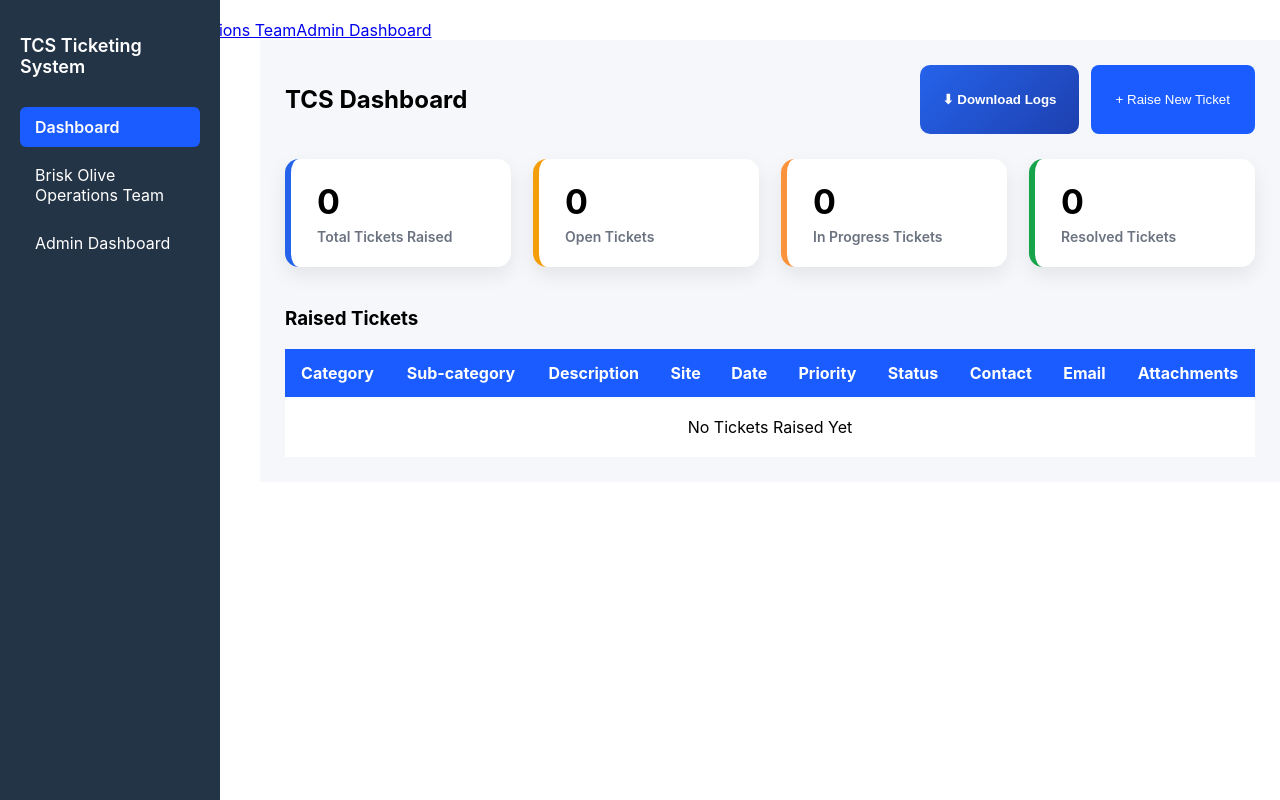
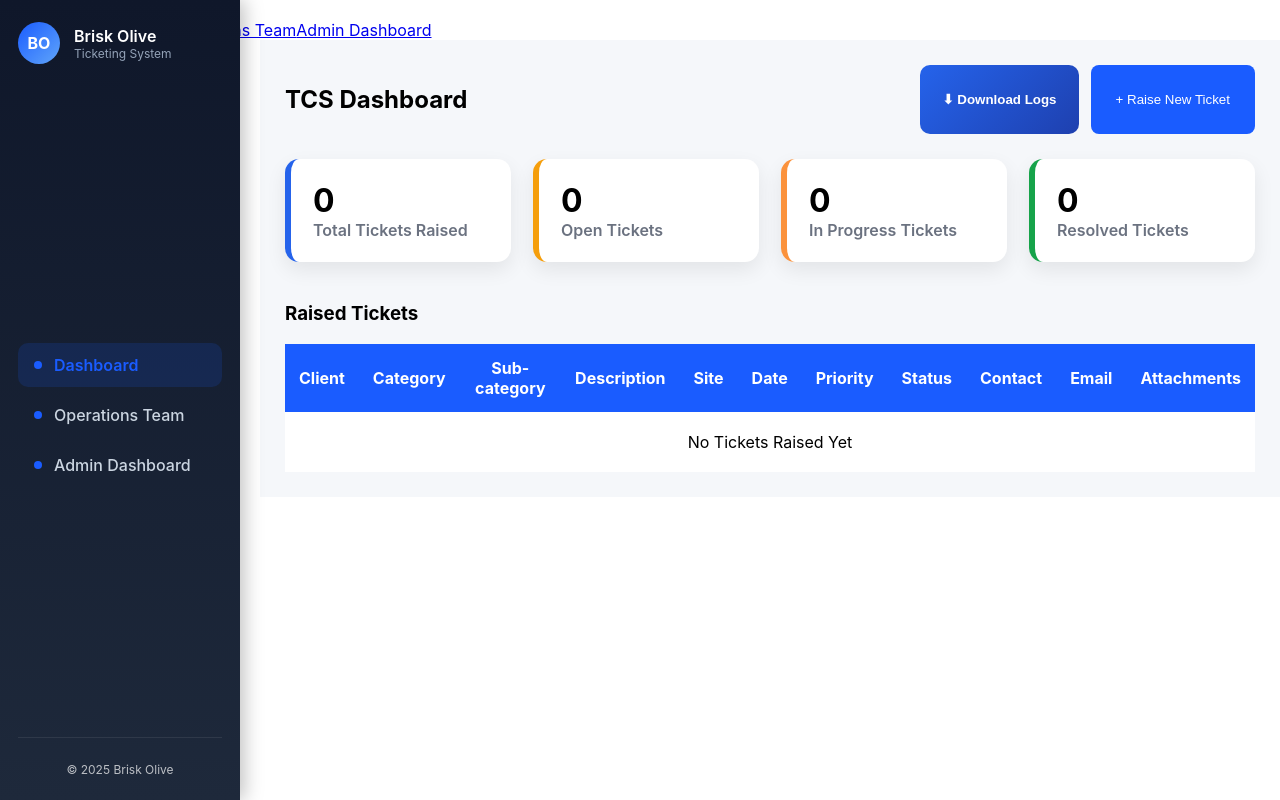
Before and after one commit to Briskolive25/TCS-ticketing-system, a React (Create React App) app: page /dashboard in a window 1280 px wide. Built offline with nearby package versions, Linux system fonts and the light colour scheme.

Commit message:
Resolve README merge conflict

```diff
--- a/src/components/Sidebar.js
+++ b/src/components/Sidebar.js
@@ -3,56 +3,110 @@ import { NavLink } from "react-router-dom";
 
 const Sidebar = () => {
   return (
-    <div style={sidebarStyle}>
-      <h2 style={titleStyle}>TCS Ticketing System</h2>
+    <aside style={sidebarStyle}>
+      {/* BRAND */}
+      <div style={brandBox}>
+        <div style={logoCircle}>BO</div>
+        <div>
+          <div style={brandTitle}>Brisk Olive</div>
+          <div style={brandSub}>Ticketing System</div>
+        </div>
+      </div>
 
-      <ul style={menuStyle}>
-        <MenuItem to="/dashboard" label="Dashboard" />
-        <MenuItem to="/operations" label="Brisk Olive Operations Team" />
-        <MenuItem to="/admin-dashboard" label="Admin Dashboard" /> {/* ✅ NEW */}
-      </ul>
-    </div>
+      {/* MENU */}
+      <nav>
+        <ul style={menuStyle}>
+          <MenuItem to="/dashboard" label="Dashboard" />
+          <MenuItem to="/operations" label="Operations Team" />
+          <MenuItem to="/admin-dashboard" label="Admin Dashboard" />
+        </ul>
+      </nav>
+
+      {/* FOOTER */}
+      <div style={footerStyle}>
+        <span style={{ fontSize: 12, opacity: 0.7 }}>© 2025 Brisk Olive</span>
+      </div>
+    </aside>
   );
 };
 
 const MenuItem = ({ to, label }) => (
-  <li style={{ marginBottom: 8 }}>
+  <li style={{ marginBottom: 6 }}>
     <NavLink
       to={to}
       style={({ isActive }) => ({
-        display: "block",
-        padding: "10px 15px",
-        borderRadius: 6,
-        color: "#fff",
+        display: "flex",
+        alignItems: "center",
+        gap: 12,
+        padding: "12px 16px",
+        borderRadius: 10,
+        color: isActive ? "#1a5cff" : "#cbd5e1",
         textDecoration: "none",
-        background: isActive ? "#1a5cff" : "transparent",
-        fontWeight: isActive ? "600" : "400"
+        background: isActive ? "rgba(26,92,255,0.15)" : "transparent",
+        fontWeight: isActive ? 600 : 500,
+        transition: "all .25s ease"
       })}
+      onMouseEnter={e => {
+        if (!e.currentTarget.style.background.includes("rgba"))
+          e.currentTarget.style.background = "rgba(255,255,255,0.06)";
+      }}
+      onMouseLeave={e => {
+        if (!e.currentTarget.className.includes("active"))
+          e.currentTarget.style.background = "transparent";
+      }}
     >
+      <span style={dotIcon} />
       {label}
     </NavLink>
   </li>
 );
 
+/* STYLES */
+
 const sidebarStyle = {
   position: "fixed",
   left: 0,
   top: 0,
-  width: 220,
+  width: 240,
   height: "100vh",
-  background: "#243447",
+  background: "linear-gradient(180deg,#0f172a,#1e293b)",
   color: "#fff",
-  padding: 20,
+  padding: "22px 18px",
   boxSizing: "border-box",
-  overflowY: "auto",
-  overflowX: "hidden",
+  display: "flex",
+  flexDirection: "column",
+  justifyContent: "space-between",
+  boxShadow: "4px 0 18px rgba(0,0,0,0.25)",
   zIndex: 1000
 };
 
-const titleStyle = {
-  marginBottom: 30,
-  fontSize: 18,
+const brandBox = {
+  display: "flex",
+  alignItems: "center",
+  gap: 14,
+  marginBottom: 35
+};
+
+const logoCircle = {
+  width: 42,
+  height: 42,
+  borderRadius: "50%",
+  background: "linear-gradient(135deg,#1a5cff,#60a5fa)",
+  display: "flex",
+  alignItems: "center",
+  justifyContent: "center",
+  fontWeight: 700,
+  fontSize: 16
+};
+
+const brandTitle = {
+  fontSize: 16,
   fontWeight: 600
+};
+
+const brandSub = {
+  fontSize: 12,
+  color: "#94a3b8"
 };
 
 const menuStyle = {
@@ -61,4 +115,17 @@ const menuStyle = {
   margin: 0
 };
 
+const dotIcon = {
+  width: 8,
+  height: 8,
+  borderRadius: "50%",
+  background: "#1a5cff"
+};
+
+const footerStyle = {
+  paddingTop: 20,
+  borderTop: "1px solid rgba(255,255,255,0.08)",
+  textAlign: "center"
+};
+
 export default Sidebar;
--- a/src/pages/Dashboard.js
+++ b/src/pages/Dashboard.js
@@ -4,7 +4,17 @@ import Sidebar from "../components/Sidebar";
 export default function Dashboard() {
   const [showForm, setShowForm] = useState(false);
   const [tickets, setTickets] = useState([]);
-  const [viewRow, setViewRow] = useState(null);
+
+  const clients = [
+    "Temp Staffing",
+    "NIA",
+    "Mitkat",
+    "Athena Education",
+    "Sugam Group",
+    "Flipkart",
+    "ReGrow Clinic",
+    "Torrocks",
+  ];
 
   const subCategories = {
     "Attendance / Timesheet Issues": ["Incorrect attendance", "Missing mandays", "Shift mismatch"],
@@ -17,9 +27,9 @@ export default function Dashboard() {
 
   const categories = Object.keys(subCategories);
   const priorityOptions = ["Critical", "High", "Medium", "Low"];
-  const statusOptions = ["Open", "In Progress", "Resolved"];
 
   const [form, setForm] = useState({
+    client: "",
     category: "",
     subCategory: "",
     description: "",
@@ -32,48 +42,80 @@ export default function Dashboard() {
     email: "",
   });
 
-  /* DATE FORMAT → 25/Dec/2025 */
-  const formatDate = (dateStr) => {
-    if (!dateStr) return "";
-    return new Date(dateStr).toLocaleDateString("en-GB", {
-      day: "2-digit",
-      month: "short",
-      year: "numeric",
+  const handleChange = (e) => {
+    const { name, value, files } = e.target;
+
+    if (name === "category") {
+      setForm({ ...form, category: value, subCategory: "" });
+    } else if (name === "attachments") {
+      setForm({ ...form, attachments: Array.from(files) });
+    } else {
+      setForm({ ...form, [name]: value });
+    }
+  };
+
+  const submitForm = () => {
+    setTickets([...tickets, form]);
+    setShowForm(false);
+    alert("Ticket Added Successfully!");
+
+    setForm({
+      client: "",
+      category: "",
+      subCategory: "",
+      description: "",
+      site: "",
+      date: "",
+      priority: "",
+      status: "Open",
+      attachments: [],
+      contact: "",
+      email: "",
     });
   };
 
-  const handleChange = (e) => {
-    const { name, value, files } = e.target;
-    if (name === "category") return setForm({ ...form, category: value, subCategory: "" });
-    if (name === "attachments") return setForm({ ...form, attachments: Array.from(files) });
-    setForm({ ...form, [name]: value });
-  };
+  const formatDate = (d) =>
+    d
+      ? new Date(d).toLocaleDateString("en-GB", {
+          day: "2-digit",
+          month: "short",
+          year: "numeric",
+        })
+      : "";
 
-  const submitForm = () => {
-    setTickets([...tickets, { ...form }]);
-    setShowForm(false);
-    alert("Ticket Added Successfully!");
-    setForm({
-      category: "", subCategory: "", description: "", site: "",
-      date: "", priority: "", status: "Open",
-      attachments: [], contact: "", email: "",
+  /* 🔹 VIEW ATTACHMENTS */
+  const viewAttachments = (files) => {
+    if (!files || files.length === 0) {
+      alert("No attachments available");
+      return;
+    }
+
+    files.forEach((file) => {
+      const url = URL.createObjectURL(file);
+      window.open(url, "_blank");
     });
   };
-
-  const openTickets = tickets.filter(t => t.status === "Open").length;
-  const inProgressTickets = tickets.filter(t => t.status === "In Progress").length;
-  const resolvedTickets = tickets.filter(t => t.status === "Resolved").length;
 
   const downloadLogs = () => {
     if (!tickets.length) return alert("No ticket logs available");
 
     const headers = [
-      "Categorys","Sub Category","Description","Site","Date",
-      "Priority","Status","Contact","Email","Attachments"
+      "Client",
+      "Category",
+      "Sub Category",
+      "Description",
+      "Site",
+      "Date",
+      "Priority",
+      "Status",
+      "Contact",
+      "Email",
+      "Attachments",
     ];
 
     const rows = tickets.map(t =>
       [
+        t.client,
         t.category,
         t.subCategory,
         t.description,
@@ -83,23 +125,29 @@ export default function Dashboard() {
         t.status,
         t.contact,
         t.email,
-        t.attachments.map(f => f.name).join(" | ")
+        t.attachments.map(f => f.name).join(" | "),
       ].join(",")
     );
 
-    const blob = new Blob([[headers.join(","), ...rows].join("\n")], { type: "text/csv" });
+    const blob = new Blob([[headers.join(","), ...rows].join("\n")], {
+      type: "text/csv",
+    });
+
     const a = document.createElement("a");
     a.href = URL.createObjectURL(blob);
     a.download = "ticket_logs.csv";
     a.click();
   };
 
+  const openTickets = tickets.filter(t => t.status === "Open").length;
+  const inProgressTickets = tickets.filter(t => t.status === "In Progress").length;
+  const resolvedTickets = tickets.filter(t => t.status === "Resolved").length;
+
   return (
     <div style={{ display: "flex" }}>
       <Sidebar />
 
-      <div style={{ padding: 25, width: "100%", background: "#f5f7fa", marginLeft: 260 }}>
-
+      <div style={{ padding: 25, width: "100%", marginLeft: 260, background: "#f5f7fa" }}>
         {/* HEADER */}
         <div style={{ display: "flex", justifyContent: "space-between", marginBottom: 25 }}>
           <h2>TCS Dashboard</h2>
@@ -109,7 +157,7 @@ export default function Dashboard() {
           </div>
         </div>
 
-        {/* DASHBOARD */}
+        {/* CARDS */}
         <div style={cardGrid}>
           <Card title="Total Tickets Raised" value={tickets.length} color="#2563eb" />
           <Card title="Open Tickets" value={openTickets} color="#f59e0b" />
@@ -124,10 +172,16 @@ export default function Dashboard() {
               <h3>Raise New Ticket</h3>
 
               <div style={formGrid}>
+                <FormSelect label="Client Name" name="client" value={form.client} options={clients} onChange={handleChange} />
                 <FormSelect label="Category" name="category" value={form.category} options={categories} onChange={handleChange} />
-                <FormSelect label="Sub-category" name="subCategory" value={form.subCategory}
+                <FormSelect
+                  label="Sub-category"
+                  name="subCategory"
+                  value={form.subCategory}
                   options={form.category ? subCategories[form.category] : []}
-                  onChange={handleChange} disabled={!form.category} />
+                  onChange={handleChange}
+                  disabled={!form.category}
+                />
 
                 <div style={{ gridColumn: "span 2" }}>
                   <label>Description</label>
@@ -137,7 +191,12 @@ export default function Dashboard() {
                 <FormField label="Site / Center" name="site" onChange={handleChange} />
                 <FormField label="Date of Issue" name="date" type="date" onChange={handleChange} />
                 <FormSelect label="Priority" name="priority" value={form.priority} options={priorityOptions} onChange={handleChange} />
-                <FormSelect label="Status" name="status" value={form.status} options={statusOptions} onChange={handleChange} />
+
+                <div style={formRow}>
+                  <label>Status</label>
+                  <input value="Open" disabled style={{ ...inputStyle, background: "#f3f4f6", fontWeight: 600 }} />
+                </div>
+
                 <FormField label="Contact Person" name="contact" onChange={handleChange} />
                 <FormField label="Email / Phone" name="email" onChange={handleChange} />
 
@@ -160,16 +219,16 @@ export default function Dashboard() {
         <table style={tableContainer}>
           <thead style={theadStyle}>
             <tr>
-              {["Category","Sub-category","Description","Site","Date","Priority","Status","Contact","Email","Attachments"]
+              {["Client","Category","Sub-category","Description","Site","Date","Priority","Status","Contact","Email","Attachments"]
                 .map(h => <th key={h} style={thStyle}>{h}</th>)}
             </tr>
           </thead>
-
           <tbody>
             {tickets.length === 0 ? (
-              <tr><td colSpan="10" style={emptyRow}>No Tickets Raised Yet</td></tr>
+              <tr><td colSpan="11" style={emptyRow}>No Tickets Raised Yet</td></tr>
             ) : tickets.map((t, i) => (
               <tr key={i} style={rowStyle}>
+                <td style={tdStyle}>{t.client}</td>
                 <td style={tdStyle}>{t.category}</td>
                 <td style={tdStyle}>{t.subCategory}</td>
                 <td style={tdStyle}>{t.description}</td>
@@ -179,30 +238,23 @@ export default function Dashboard() {
                 <td style={tdStyle}>{t.status}</td>
                 <td style={tdStyle}>{t.contact}</td>
                 <td style={tdStyle}>{t.email}</td>
-
                 <td style={tdStyle}>
                   {t.attachments.length === 0 ? "No File" : (
-                    <>
-                      <span
-                        onClick={() => setViewRow(viewRow === i ? null : i)}
-                        style={{ color: "#2563eb", cursor: "pointer", fontWeight: 600 }}
-                      >
-                        View
-                      </span>
-
-                      {viewRow === i && (
-                        <div style={attachmentPopup}>
-                          <b>Attachments</b>
-                          {t.attachments.map((f, idx) => (
-                            <div key={idx}>
-                              <a href={URL.createObjectURL(f)} target="_blank" rel="noreferrer">
-                                📎 {f.name}
-                              </a>
-                            </div>
-                          ))}
-                        </div>
-                      )}
-                    </>
+                    <button
+                      onClick={() => viewAttachments(t.attachments)}
+                      style={{
+                        background: "#2563eb",
+                        color: "#fff",
+                        padding: "6px 12px",
+                        borderRadius: 6,
+                        border: "none",
+                        cursor: "pointer",
+                        fontSize: 13,
+                        fontWeight: 600,
+                      }}
+                    >
+                      View
+                    </button>
                   )}
                 </td>
               </tr>
@@ -232,54 +284,27 @@ const FormSelect = ({ label, name, value, options, onChange, disabled }) => (
   </div>
 );
 
-/* ENHANCED CARD */
 const Card = ({ title, value, color }) => (
-  <div
-    style={{
-      background: "#fff",
-      borderRadius: 14,
-      padding: "22px 26px",
-      boxShadow: "0 8px 20px rgba(0,0,0,0.08)",
-      borderLeft: `6px solid ${color}`,
-      transition: "all .25s ease",
-    }}
-  >
-    <div style={{ fontSize: 34, fontWeight: 700 }}>{value}</div>
-    <div style={{ marginTop: 6, fontSize: 14, fontWeight: 600, color: "#6b7280" }}>
-      {title}
-    </div>
+  <div style={{ background: "#fff", borderRadius: 14, padding: 22, boxShadow: "0 8px 20px rgba(0,0,0,0.08)", borderLeft: `6px solid ${color}` }}>
+    <div style={{ fontSize: 32, fontWeight: 700 }}>{value}</div>
+    <div style={{ color: "#6b7280", fontWeight: 600 }}>{title}</div>
   </div>
 );
 
 /* STYLES */
-const cardGrid = {
-  display: "grid",
-  gridTemplateColumns: "repeat(auto-fit,minmax(220px,1fr))",
-  gap: 22,
-};
-
+const cardGrid = { display: "grid", gridTemplateColumns: "repeat(auto-fit,minmax(220px,1fr))", gap: 22 };
 const modalOverlay = { position: "fixed", inset: 0, background: "rgba(0,0,0,.5)", display: "flex", justifyContent: "center", alignItems: "center", zIndex: 9999 };
 const modalBox = { background: "#fff", padding: 25, borderRadius: 10, width: 900 };
 const formGrid = { display: "grid", gridTemplateColumns: "repeat(2,1fr)", gap: 20 };
 const formRow = { display: "flex", flexDirection: "column" };
 const inputStyle = { padding: 8, borderRadius: 6, border: "1px solid #ccc" };
+
 const tableContainer = { width: "100%", background: "#fff", borderCollapse: "collapse", marginTop: 10 };
 const theadStyle = { background: "#1a5cff", color: "#fff" };
 const thStyle = { padding: 14 };
 const rowStyle = { borderBottom: "1px solid #e5e7eb" };
-const tdStyle = { padding: 12, verticalAlign: "top", position: "relative" };
+const tdStyle = { padding: 12 };
 const emptyRow = { textAlign: "center", padding: 20 };
-
-const attachmentPopup = {
-  position: "absolute",
-  background: "#fff",
-  border: "1px solid #ccc",
-  padding: 10,
-  borderRadius: 6,
-  boxShadow: "0 4px 10px rgba(0,0,0,0.15)",
-  marginTop: 6,
-  zIndex: 100,
-};
 
 const priorityBadge = p => ({
   padding: "4px 10px",
@@ -288,7 +313,7 @@ const priorityBadge = p => ({
   background:
     p === "Critical" ? "#ffb3b3" :
     p === "High" ? "#ffd6cc" :
-    p === "Medium" ? "#fff3cd" : "#d1ffd1",
+    p === "Medium" ? "#fde68a" : "#d1ffd1",
 });
 
 const buttonBlue = { background: "#1a5cff", color: "#fff", padding: "12px 25px", borderRadius: 8, border: "none" };
```
